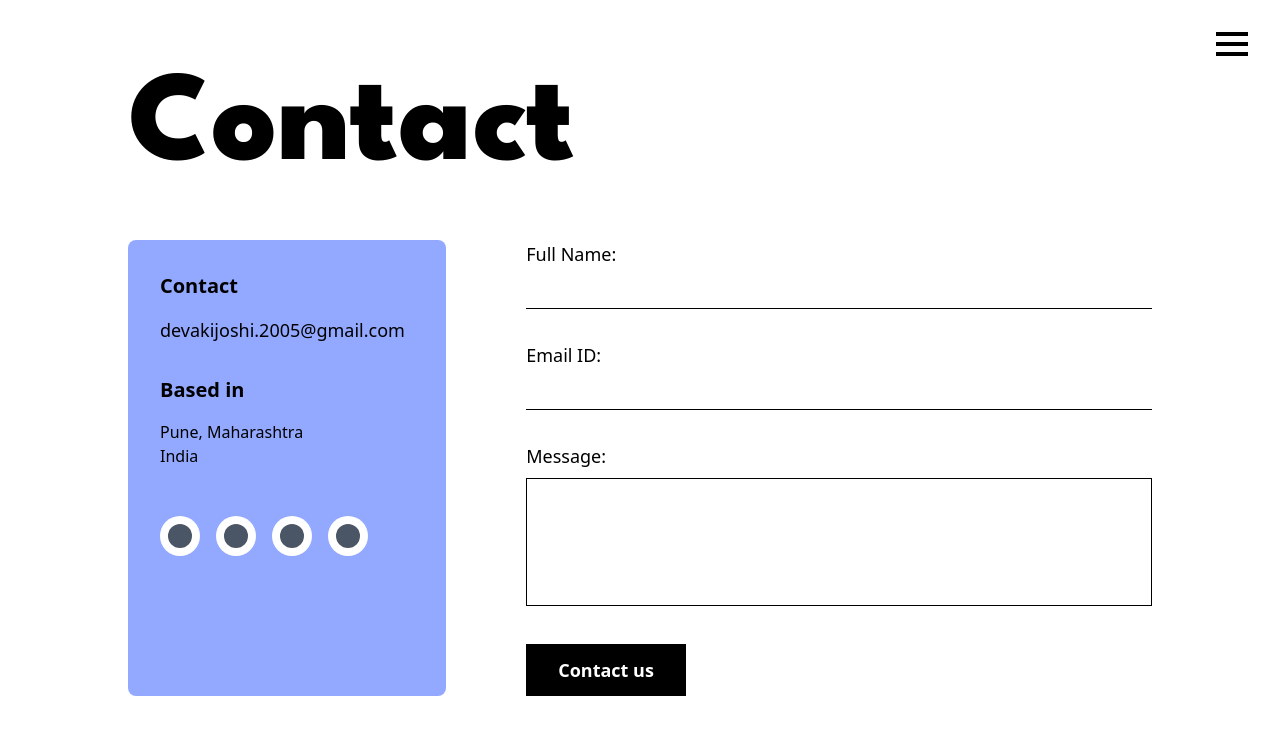
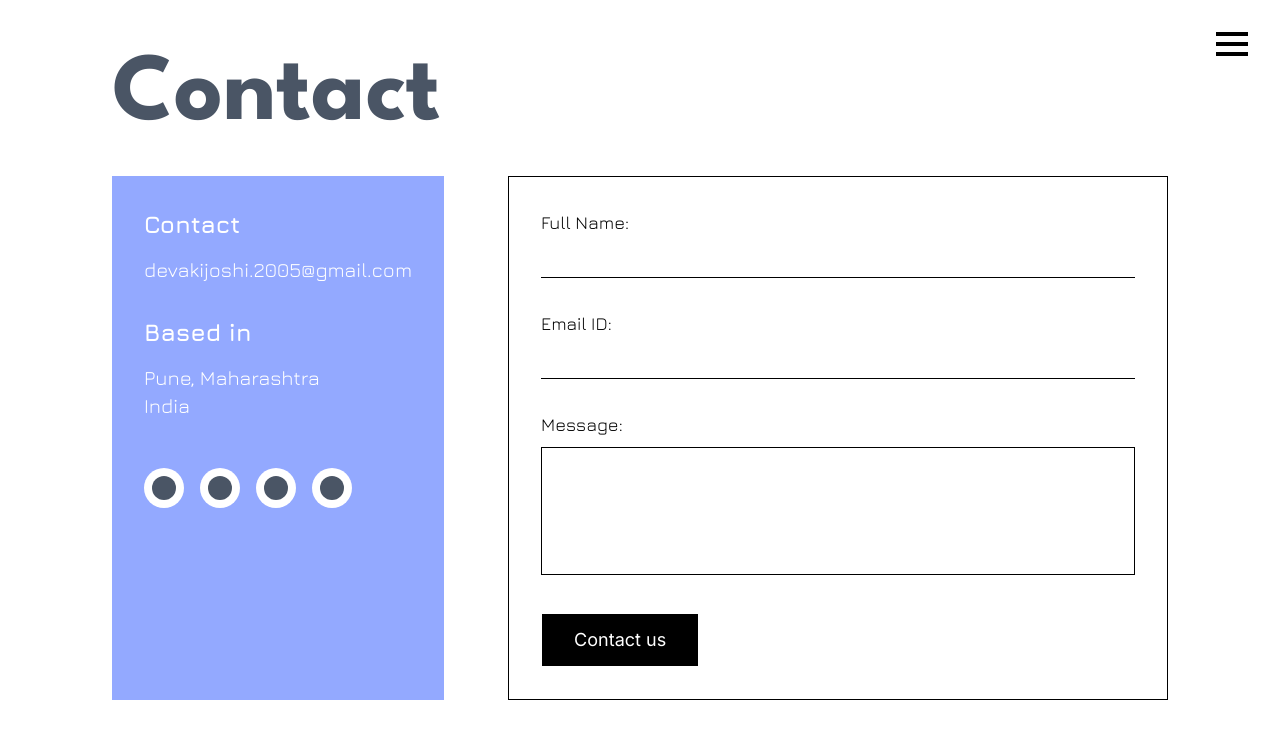
Before and after one commit to Devaki01/Personal-Portfolio, a React (Vite) app: page /contact in a window 1280 px wide. Shown: the top 738 px of the page. Built offline with nearby package versions, Linux system fonts and the light colour scheme.

Commit message:
contact-page styling

```diff
--- a/src/components/contact.jsx
+++ b/src/components/contact.jsx
@@ -1,15 +1,13 @@
 import '../App.css';
-import React, { useState } from 'react';
+import { useState } from 'react';
 
 const Contact = () => {
-  // State for the form inputs
   const [formData, setFormData] = useState({
     fullName: '',
     emailId: '',
     message: '',
   });
 
-  // Handle form input changes
   const handleChange = (e) => {
     const { name, value } = e.target;
     setFormData((prevData) => ({
@@ -18,78 +16,56 @@ const Contact = () => {
     }));
   };
 
-  // Handle form submission
   const handleSubmit = (e) => {
     e.preventDefault();
     console.log('Form Submitted:', formData);
-    // You would typically handle sending this data to a backend service here.
-
-    // Optional: Reset form after submission
-    // setFormData({
-    //   fullName: '',
-    //   emailId: '',
-    //   message: '',
-    // });
     alert('Form submitted! Check console for data.');
   };
 
-  // Reusable component for the social icons
   const SocialIcon = ({ Icon, href }) => (
     <a href={href} target="_blank" rel="noopener noreferrer" className="p-2 transition duration-300 ease-in-out bg-white rounded-full hover:bg-gray-100">
       <Icon className="w-6 h-6 text-gray-800" />
     </a>
   );
 
-  // You'll need to install these icons, e.g., using: npm install react-icons
-  // Using generic placeholder icons here, replace them with actual imports from 'react-icons' like:
-  // import { FaLinkedin, FaInstagram, FaBehance, FaGithub } from 'react-icons/fa';
   const PlaceholderIcon = ({ className }) => <div className={`w-6 h-6 rounded-full bg-gray-600 ${className}`} />;
 
   return (
     <div className="min-h-screen bg-white">
-      {/* Menu Icon (Top Right) */}
       <div className="absolute top-0 right-0 p-8">
         <div className="w-8 h-1 bg-black mb-1.5"></div>
         <div className="w-8 h-1 bg-black mb-1.5"></div>
         <div className="w-8 h-1 bg-black"></div>
       </div>
 
-      {/* Main Content Container */}
-      <div className="max-w-6xl p-8 mx-auto md:p-16">
-        {/* Title */}
-        <h1 className="mb-12 text-7xl md:text-9xl font-spartan font-extrabold text-black outline-text">
+      <div className="max-w-6xl mx-auto md:p-12">
+        <h1 className="mb-8 text-6xl md:text-8xl font-spartan font-bold text-gray-600">
           Contact
         </h1>
 
-        {/* Two-Column Layout */}
-        <div className="flex flex-col gap-12 md:flex-row md:gap-20">
+        <div className="flex flex-col gap-12 md:flex-row md:gap-16 font-jura">
 
-          {/* 1. Left Section: Contact Info */}
-          <div className="p-8 text-black rounded-lg bg-primary md:w-1/3">
-            <h2 className="mb-4 text-xl font-bold font-tenor">Contact</h2>
-            <p className="mb-8 text-lg font-tenor">devakijoshi.2005@gmail.com</p>
+          <div className="p-8 text-white bg-primary md:w-1/3">
+            <h2 className="mb-4 text-2xl font-bold">Contact</h2>
+            <p className="mb-8 text-xl">devakijoshi.2005@gmail.com</p>
 
-            <h2 className="mb-4 text-xl font-bold font-tenor">Based in</h2>
-            <p className="font-tenor">Pune, Maharashtra</p>
-            <p className="font-tenor">India</p>
+            <h2 className="mb-4 text-2xl font-bold">Based in</h2>
+            <p className="text-xl">Pune, Maharashtra</p>
+            <p className="text-xl">India</p>
 
-            {/* Social Icons */}
             <div className="flex mt-12 space-x-4">
-              {/* Replace PlaceholderIcon with actual imported icons (FaLinkedin, FaInstagram, etc.) */}
-              <SocialIcon Icon={PlaceholderIcon} href="https://linkedin.com/in/..." /> {/* LinkedIn */}
-              <SocialIcon Icon={PlaceholderIcon} href="https://instagram.com/..." /> {/* Instagram */}
-              <SocialIcon Icon={PlaceholderIcon} href="https://behance.net/..." /> {/* Behance */}
-              <SocialIcon Icon={PlaceholderIcon} href="https://github.com/..." /> {/* GitHub */}
+              <SocialIcon Icon={PlaceholderIcon} href="https://linkedin.com/in/..." />
+              <SocialIcon Icon={PlaceholderIcon} href="https://instagram.com/..." />
+              <SocialIcon Icon={PlaceholderIcon} href="https://behance.net/..." />
+              <SocialIcon Icon={PlaceholderIcon} href="https://github.com/..." />
             </div>
           </div>
 
-          {/* 2. Right Section: Contact Form */}
-          <div className="md:w-2/3">
+          <div className="md:w-2/3 border-1 p-8">
             <form onSubmit={handleSubmit} className="space-y-8">
 
-              {/* Full Name Field */}
               <div className="form-group">
-                <label htmlFor="fullName" className="block mb-2 text-lg font-tenor">
+                <label htmlFor="fullName" className="block mb-2 text-lg">
                   Full Name:
                 </label>
                 <input
@@ -103,7 +79,6 @@ const Contact = () => {
                 />
               </div>
 
-              {/* Email ID Field */}
               <div className="form-group">
                 <label htmlFor="emailId" className="block mb-2 text-lg font-tenor">
                   Email ID:
@@ -119,7 +94,6 @@ const Contact = () => {
                 />
               </div>
 
-              {/* Message Field */}
               <div className="form-group">
                 <label htmlFor="message" className="block mb-2 text-lg font-tenor">
                   Message:
@@ -134,10 +108,9 @@ const Contact = () => {
                 ></textarea>
               </div>
 
-              {/* Submit Button */}
               <button
                 type="submit"
-                className="px-8 py-3 text-lg font-bold text-white transition duration-300 ease-in-out bg-black hover:bg-gray-800 font-tenor"
+                className="px-8 py-3 text-lg border-1 text-white transition duration-300 ease-in-out bg-black hover:bg-white hover:text-black hover:border-1 font-inter"
               >
                 Contact us
               </button>
```
